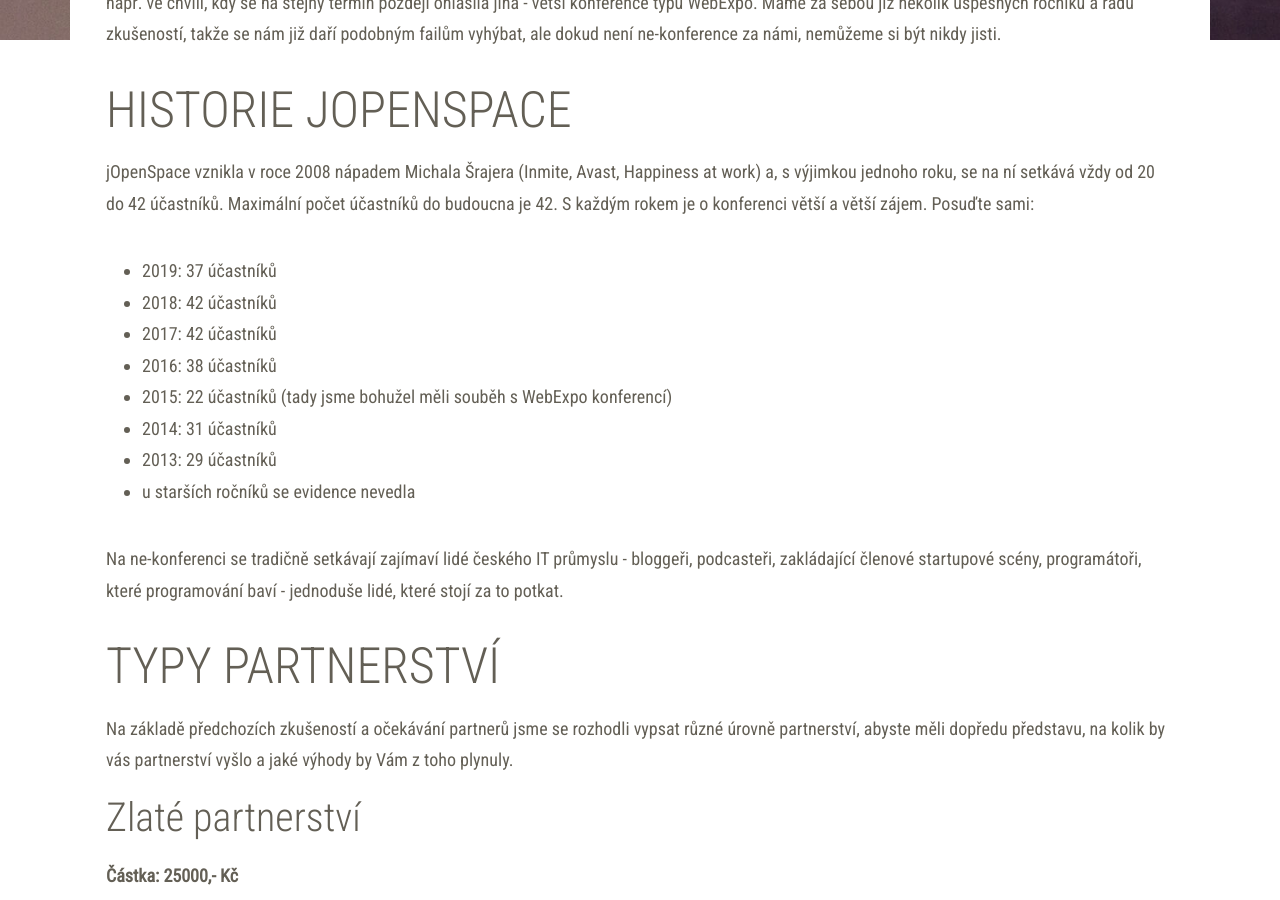
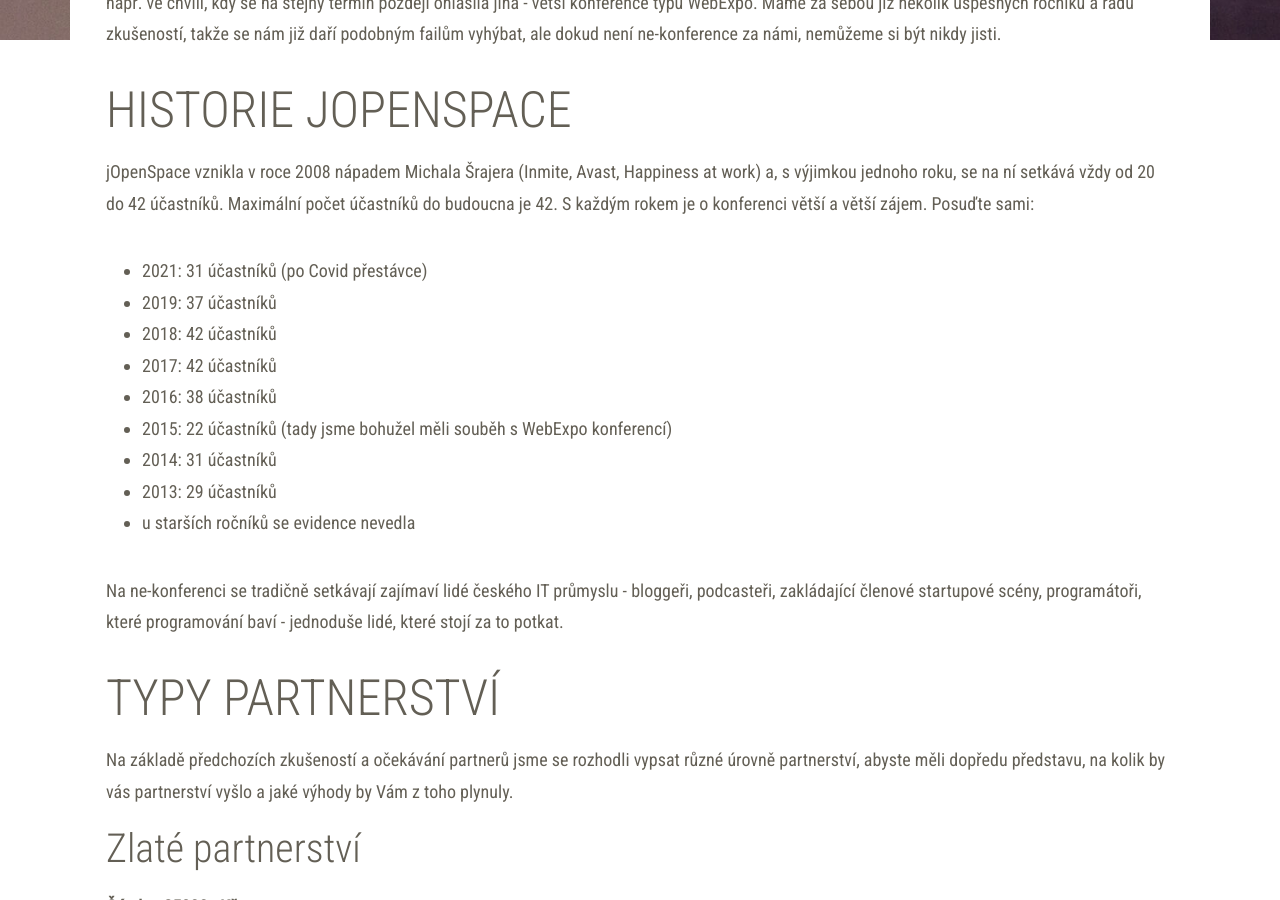
Before and after one commit to novoj/jOpenSpace, a Jekyll site: the page built from partneri.md, in a window 1280 px wide and 900 px high, scrolled down 762 px. Built offline with Jekyll 4.4.1, drawn with Linux system fonts in a browser that asks for light colours.

Commit message:
Updating web for year 2022

```diff
--- a/partneri.md
+++ b/partneri.md
@@ -18,6 +18,7 @@ jOpenSpace vznikla v roce 2008 nápadem Michala Šrajera (Inmite, Avast, Happine
 se na ní setkává vždy od 20 do 42 účastníků. Maximální počet účastníků do budoucna je 42. S každým rokem je o konferenci
 větší a větší zájem. Posuďte sami:
 
+- 2021: 31 účastníků (po Covid přestávce)
 - 2019: 37 účastníků
 - 2018: 42 účastníků
 - 2017: 42 účastníků
```
